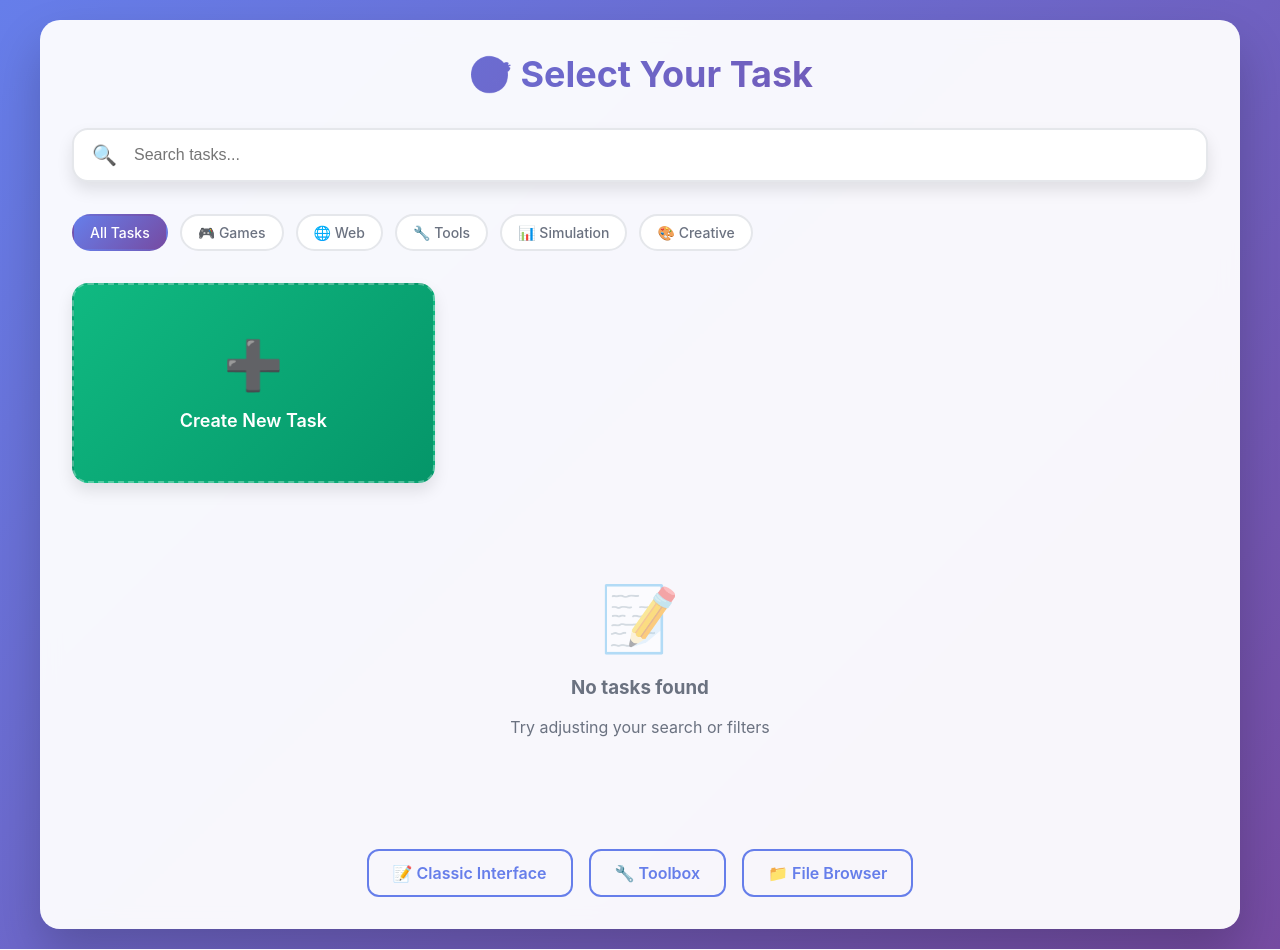
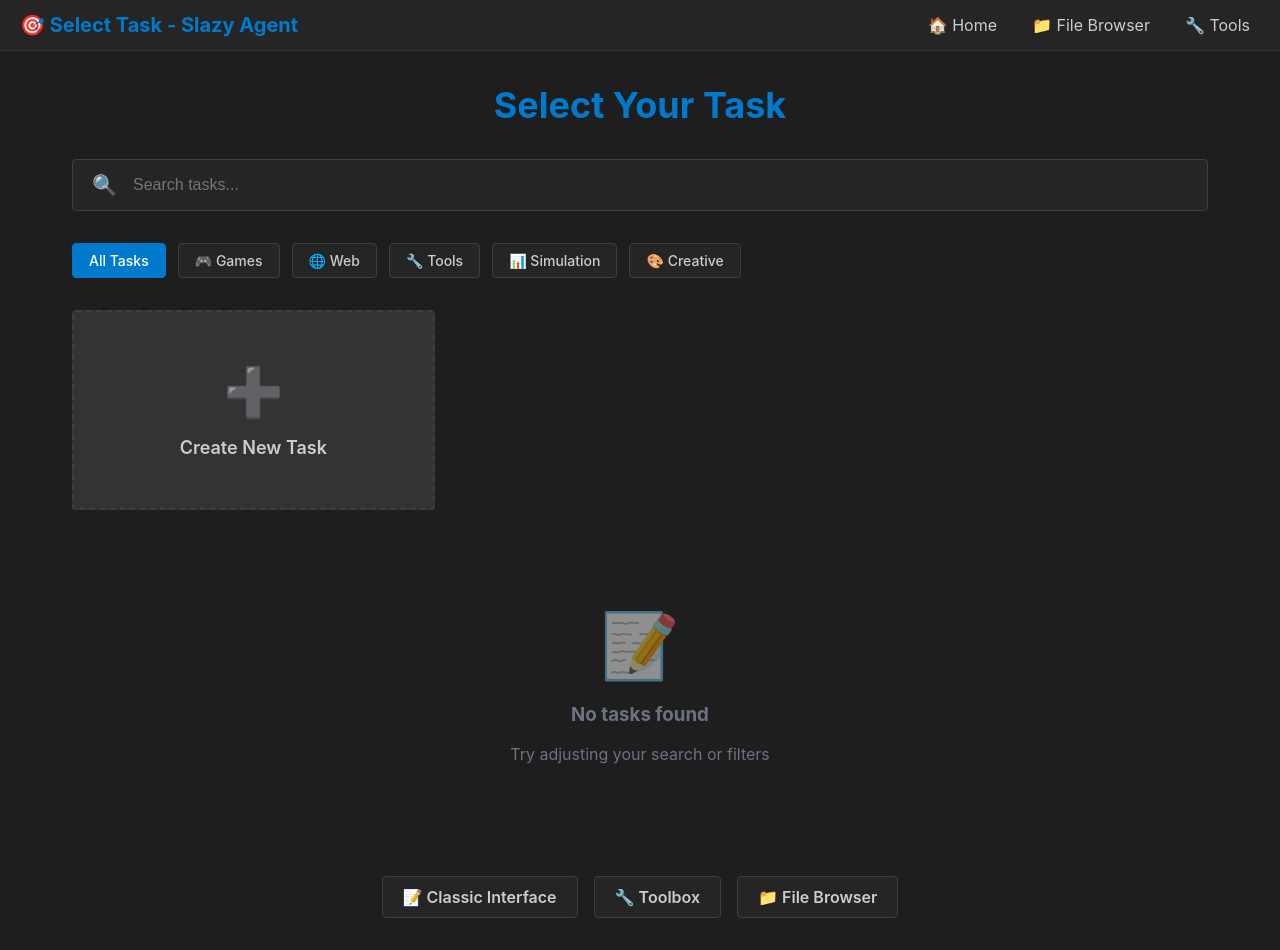
Before and after one commit to Sambosis/Slaze, a Python web app: template templates/select_prompt_modern.html in a window 1280 px wide. Run offline with Jinja, Linux system fonts and the light colour scheme; the template is opened without the code that fills it, so the values that code supplies are empty.

Commit message:
Refactor UI with dark theme and modern design using CSS variables
Co-authored-by: sambosis <sambosis@gmail.com>

```diff
--- a/templates/select_prompt_modern.html
+++ b/templates/select_prompt_modern.html
@@ -5,6 +5,16 @@
     <meta name="viewport" content="width=device-width, initial-scale=1.0">
     <title>Select Task - Slazy Agent</title>
     <style>
+        :root {
+            --primary-bg: #1e1e1e;
+            --secondary-bg: #252526;
+            --tertiary-bg: #333333;
+            --text-color: #cccccc;
+            --accent-color: #007acc;
+            --hover-bg: #2a2d2e;
+            --border-color: #3e3e3e;
+        }
+
         * {
             box-sizing: border-box;
         }
@@ -12,31 +22,58 @@
         body {
             font-family: -apple-system, BlinkMacSystemFont, 'Segoe UI', Roboto, sans-serif;
             margin: 0;
-            padding: 20px;
-            background: linear-gradient(135deg, #667eea 0%, #764ba2 100%);
+            padding: 0;
+            background-color: var(--primary-bg);
+            color: var(--text-color);
             min-height: 100vh;
+        }
+
+        .header {
+            background-color: var(--secondary-bg);
+            padding: 10px 20px;
+            border-bottom: 1px solid var(--tertiary-bg);
+            display: flex;
+            justify-content: space-between;
+            align-items: center;
+        }
+
+        .header h1 {
+            margin: 0;
+            font-size: 20px;
+            color: var(--accent-color);
+        }
+
+        .nav-links {
+            display: flex;
+            gap: 15px;
+        }
+
+        .nav-links a {
+            color: var(--text-color);
+            text-decoration: none;
+            padding: 5px 10px;
+            border-radius: 4px;
+            transition: background-color 0.2s;
+        }
+
+        .nav-links a:hover {
+            background-color: var(--tertiary-bg);
         }
 
         .container {
             max-width: 1200px;
             margin: auto;
-            background: rgba(255, 255, 255, 0.95);
+            background-color: var(--primary-bg);
             padding: 32px;
-            border-radius: 20px;
-            box-shadow: 0 25px 50px rgba(0, 0, 0, 0.2);
-            backdrop-filter: blur(10px);
+            min-height: calc(100vh - 60px);
         }
 
-        h1 {
-            color: #2d3748;
+        h1.page-title {
+            color: var(--accent-color);
             margin: 0 0 32px 0;
             font-size: 36px;
             font-weight: 700;
             text-align: center;
-            background: linear-gradient(135deg, #667eea 0%, #764ba2 100%);
-            -webkit-background-clip: text;
-            -webkit-text-fill-color: transparent;
-            background-clip: text;
         }
 
         .search-container {
@@ -47,18 +84,18 @@
         .search-input {
             width: 100%;
             padding: 16px 24px 16px 60px;
-            border: 2px solid #e5e7eb;
-            border-radius: 16px;
+            border: 1px solid var(--border-color);
+            border-radius: 4px;
             font-size: 16px;
-            background: white;
-            box-shadow: 0 8px 16px rgba(0, 0, 0, 0.1);
+            background-color: var(--secondary-bg);
+            color: var(--text-color);
             transition: all 0.3s ease;
         }
 
         .search-input:focus {
             outline: none;
-            border-color: #667eea;
-            box-shadow: 0 0 0 4px rgba(102, 126, 234, 0.15), 0 8px 16px rgba(0, 0, 0, 0.1);
+            border-color: var(--accent-color);
+            background-color: var(--primary-bg);
         }
 
         .search-icon {
@@ -79,10 +116,10 @@
 
         .filter-chip {
             padding: 8px 16px;
-            border: 2px solid #e5e7eb;
-            border-radius: 20px;
-            background: white;
-            color: #6b7280;
+            border: 1px solid var(--border-color);
+            border-radius: 4px;
+            background-color: var(--secondary-bg);
+            color: var(--text-color);
             font-size: 14px;
             font-weight: 500;
             cursor: pointer;
@@ -90,14 +127,14 @@
         }
 
         .filter-chip:hover {
-            border-color: #667eea;
-            color: #667eea;
+            border-color: var(--accent-color);
+            background-color: var(--hover-bg);
         }
 
         .filter-chip.active {
-            background: linear-gradient(135deg, #667eea 0%, #764ba2 100%);
+            background-color: var(--accent-color);
             color: white;
-            border-color: transparent;
+            border-color: var(--accent-color);
         }
 
         .tasks-grid {
@@ -108,52 +145,50 @@
         }
 
         .task-card {
-            background: white;
-            border-radius: 16px;
+            background-color: var(--secondary-bg);
+            border-radius: 4px;
             padding: 24px;
-            box-shadow: 0 8px 16px rgba(0, 0, 0, 0.1);
+            border: 1px solid var(--border-color);
             transition: all 0.3s ease;
             cursor: pointer;
-            border: 2px solid transparent;
             position: relative;
             overflow: hidden;
         }
 
         .task-card:hover {
-            transform: translateY(-8px);
-            box-shadow: 0 16px 32px rgba(0, 0, 0, 0.15);
-            border-color: #667eea;
+            border-color: var(--accent-color);
+            background-color: var(--hover-bg);
         }
 
         .task-card.selected {
-            border-color: #667eea;
-            background: linear-gradient(135deg, #f0f4ff 0%, #e6f2ff 100%);
-            box-shadow: 0 0 0 4px rgba(102, 126, 234, 0.15);
+            border-color: var(--accent-color);
+            background-color: var(--hover-bg);
+            box-shadow: 0 0 0 1px var(--accent-color);
         }
 
         .task-icon {
             width: 48px;
             height: 48px;
-            border-radius: 12px;
+            border-radius: 4px;
             display: flex;
             align-items: center;
             justify-content: center;
             font-size: 24px;
             margin-bottom: 16px;
-            background: linear-gradient(135deg, #667eea 0%, #764ba2 100%);
+            background-color: var(--accent-color);
             color: white;
         }
 
         .task-title {
             font-size: 18px;
             font-weight: 600;
-            color: #2d3748;
+            color: var(--text-color);
             margin-bottom: 8px;
             text-transform: capitalize;
         }
 
         .task-description {
-            color: #6b7280;
+            color: #9ca3af;
             font-size: 14px;
             line-height: 1.5;
             margin-bottom: 16px;
@@ -173,33 +208,36 @@
 
         .task-category {
             padding: 4px 8px;
-            background: #f3f4f6;
-            border-radius: 6px;
+            background-color: var(--tertiary-bg);
+            border-radius: 4px;
             font-weight: 500;
             text-transform: uppercase;
             font-size: 10px;
             letter-spacing: 0.5px;
+            color: var(--text-color);
         }
 
         .create-new-card {
-            background: linear-gradient(135deg, #10b981 0%, #059669 100%);
-            color: white;
+            background-color: var(--tertiary-bg);
+            color: var(--text-color);
             display: flex;
             flex-direction: column;
             align-items: center;
             justify-content: center;
             text-align: center;
             min-height: 200px;
-            border: 2px dashed rgba(255, 255, 255, 0.3);
+            border: 2px dashed var(--border-color);
         }
 
         .create-new-card:hover {
-            border-color: rgba(255, 255, 255, 0.6);
+            border-color: var(--accent-color);
+            background-color: var(--hover-bg);
         }
 
         .create-new-icon {
             font-size: 48px;
             margin-bottom: 16px;
+            color: var(--accent-color);
         }
 
         .create-new-text {
@@ -368,22 +405,40 @@
 
         .nav-link {
             text-decoration: none;
-            color: #667eea;
+            color: var(--text-color);
             font-weight: 600;
-            padding: 12px 24px;
-            border: 2px solid #667eea;
-            border-radius: 12px;
+            padding: 10px 20px;
+            border: 1px solid var(--border-color);
+            border-radius: 4px;
             transition: all 0.3s ease;
             display: inline-flex;
             align-items: center;
             gap: 8px;
+            background-color: var(--secondary-bg);
         }
 
         .nav-link:hover {
-            background: linear-gradient(135deg, #667eea 0%, #764ba2 100%);
+            background-color: var(--accent-color);
             color: white;
-            transform: translateY(-2px);
-            box-shadow: 0 6px 12px rgba(102, 126, 234, 0.3);
+            border-color: var(--accent-color);
+        }
+
+        /* Scrollbar styling */
+        ::-webkit-scrollbar {
+            width: 8px;
+        }
+
+        ::-webkit-scrollbar-track {
+            background: var(--primary-bg);
+        }
+
+        ::-webkit-scrollbar-thumb {
+            background: var(--tertiary-bg);
+            border-radius: 4px;
+        }
+
+        ::-webkit-scrollbar-thumb:hover {
+            background: #555;
         }
 
         @media (max-width: 768px) {
@@ -402,8 +457,17 @@
     </style>
 </head>
 <body>
+    <div class="header">
+        <h1>🎯 Select Task - Slazy Agent</h1>
+        <div class="nav-links">
+            <a href="/">🏠 Home</a>
+            <a href="/browser">📁 File Browser</a>
+            <a href="/tools">🔧 Tools</a>
+        </div>
+    </div>
+
     <div class="container">
-        <h1>🎯 Select Your Task</h1>
+        <h1 class="page-title">Select Your Task</h1>
 
         <div class="search-container">
             <span class="search-icon">🔍</span>
@@ -436,7 +500,7 @@
         </div>
 
         <div class="new-task-form" id="newTaskForm">
-            <h3 style="margin-top: 0; color: #1565c0;">✨ Create New Task</h3>
+            <h3 style="margin-top: 0; color: var(--text-color);">✨ Create New Task</h3>
             <form id="newTaskFormElement">
                 <div class="form-group">
                     <label for="newTaskName">Task Name:</label>
```
Also changed, not shown: other parts of templates/select_prompt_modern.html (+28 -29 lines).
